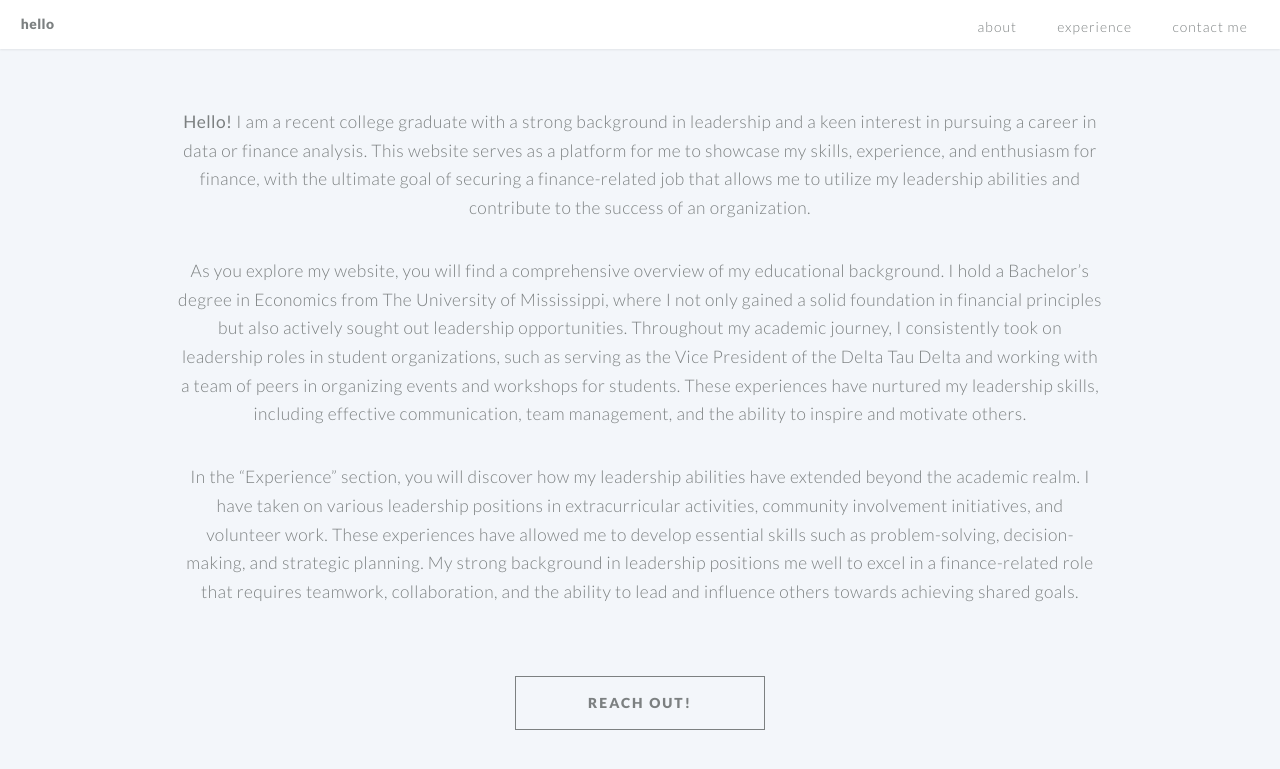
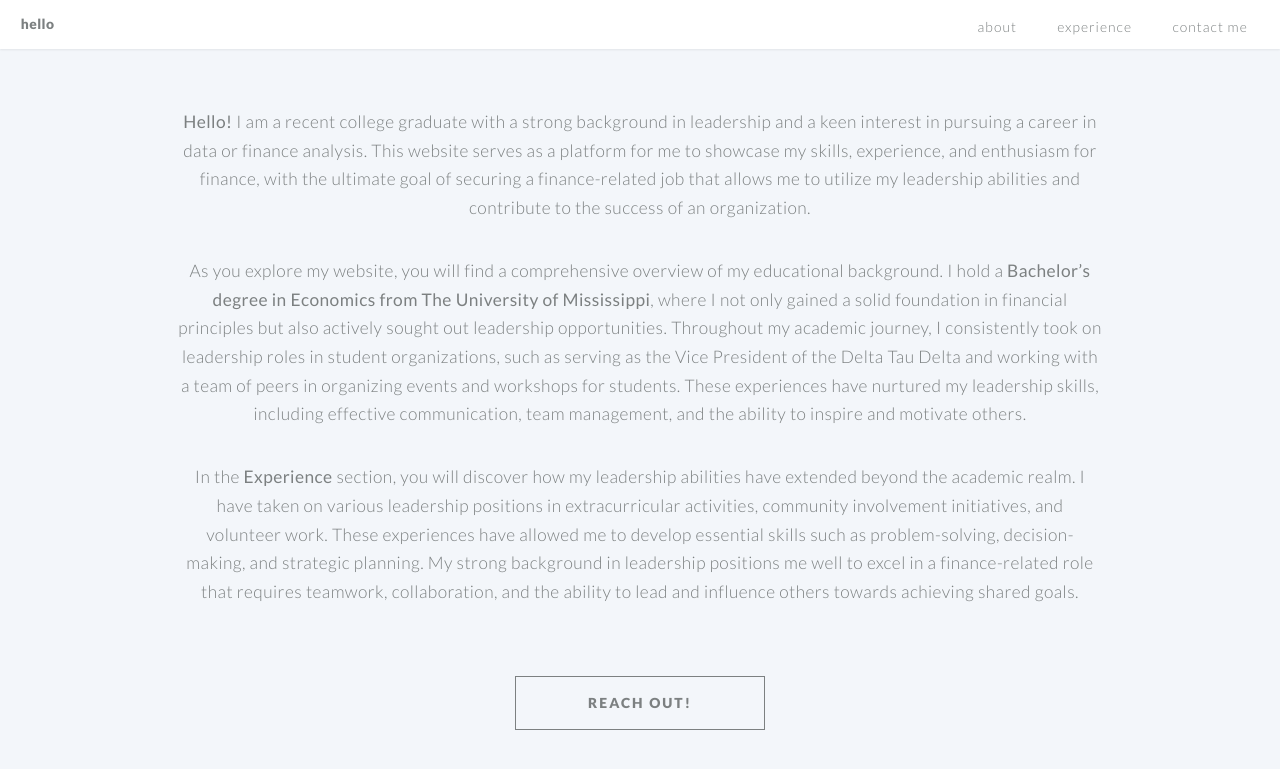
Before and after one commit to RyWarren/RyWarren.github.io, a Jekyll site: the page built from index.md, in a window 1280 px wide and 900 px high, scrolled down 761 px. Shown: the top 769 px of the window. Built offline with Jekyll 4.4.1, drawn with Linux system fonts in a browser that asks for light colours.

Commit message:
fourth commit

```diff
--- a/index.md
+++ b/index.md
@@ -44,6 +44,6 @@ cta_button_label: Contact Me # the label on the button
 [//]: # (write a bit about yourself here)
 **Hello!** I am a recent college graduate with a strong background in leadership and a keen interest in pursuing a career in data or finance analysis. This website serves as a platform for me to showcase my skills, experience, and enthusiasm for finance, with the ultimate goal of securing a finance-related job that allows me to utilize my leadership abilities and contribute to the success of an organization.
 
-As you explore my website, you will find a comprehensive overview of my educational background. I hold a Bachelor's degree in Economics from The University of Mississippi, where I not only gained a solid foundation in financial principles but also actively sought out leadership opportunities. Throughout my academic journey, I consistently took on leadership roles in student organizations, such as serving as the Vice President of the Delta Tau Delta and working with a team of peers in organizing events and workshops for students. These experiences have nurtured my leadership skills, including effective communication, team management, and the ability to inspire and motivate others.
+As you explore my website, you will find a comprehensive overview of my educational background. I hold a **Bachelor's degree in Economics from The University of Mississippi**, where I not only gained a solid foundation in financial principles but also actively sought out leadership opportunities. Throughout my academic journey, I consistently took on leadership roles in student organizations, such as serving as the Vice President of the Delta Tau Delta and working with a team of peers in organizing events and workshops for students. These experiences have nurtured my leadership skills, including effective communication, team management, and the ability to inspire and motivate others.
 
-In the "Experience" section, you will discover how my leadership abilities have extended beyond the academic realm. I have taken on various leadership positions in extracurricular activities, community involvement initiatives, and volunteer work. These experiences have allowed me to develop essential skills such as problem-solving, decision-making, and strategic planning. My strong background in leadership positions me well to excel in a finance-related role that requires teamwork, collaboration, and the ability to lead and influence others towards achieving shared goals.
+In the **Experience** section, you will discover how my leadership abilities have extended beyond the academic realm. I have taken on various leadership positions in extracurricular activities, community involvement initiatives, and volunteer work. These experiences have allowed me to develop essential skills such as problem-solving, decision-making, and strategic planning. My strong background in leadership positions me well to excel in a finance-related role that requires teamwork, collaboration, and the ability to lead and influence others towards achieving shared goals.
```
Also changed, not shown: other parts of index.md (+1 -1 lines).
